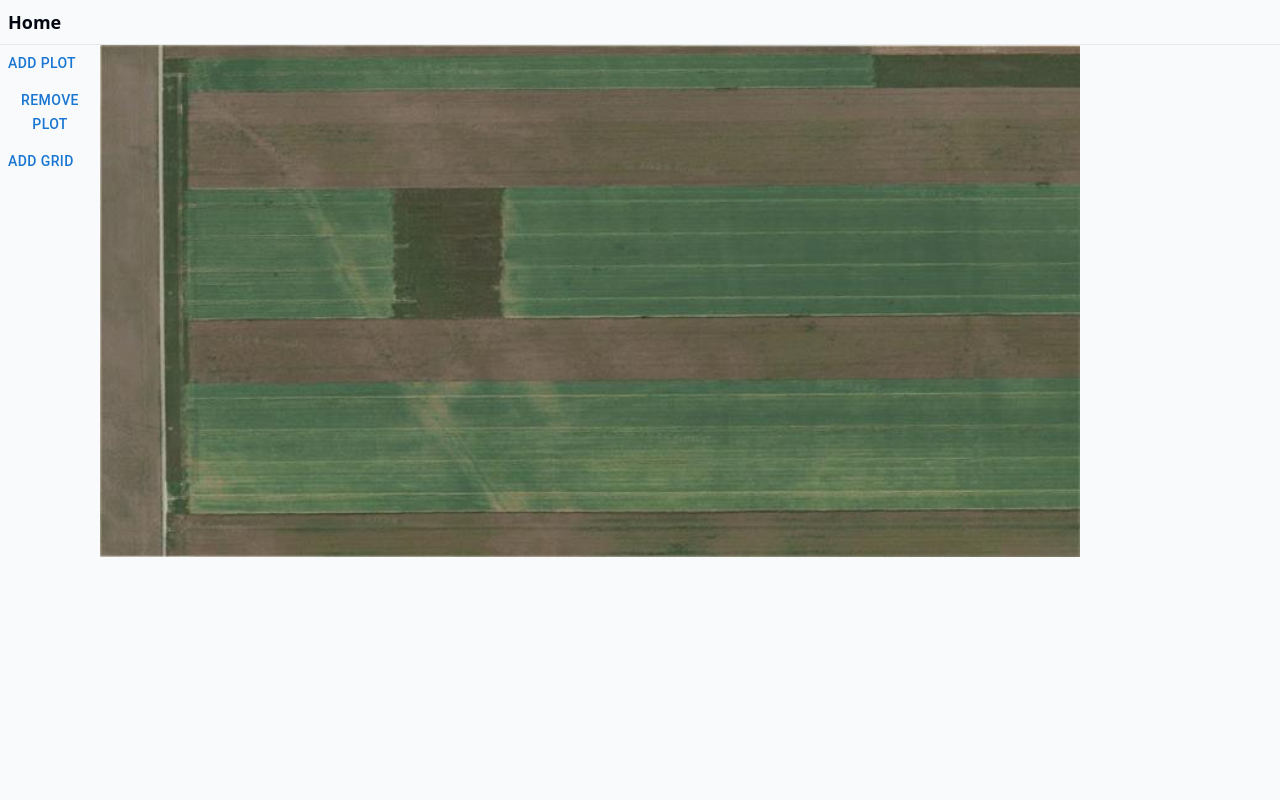
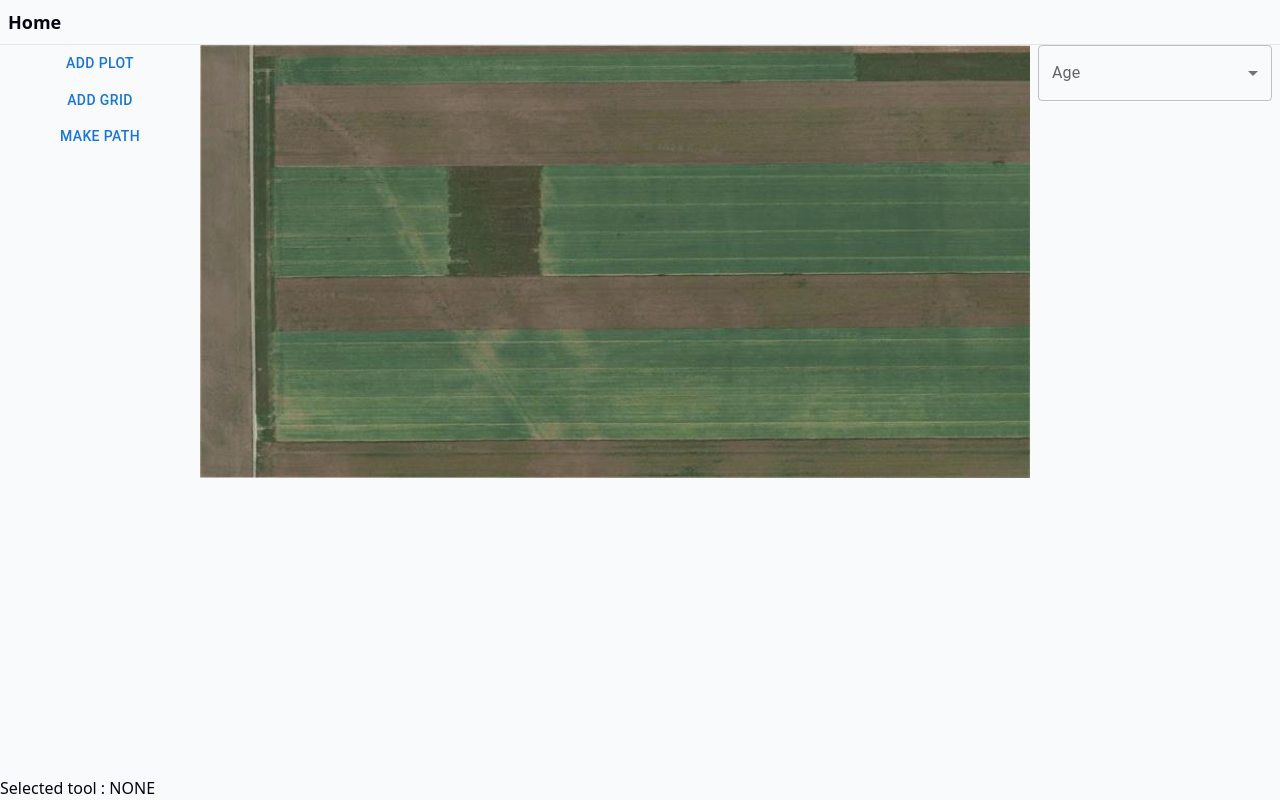
Before and after one commit to YohannTognetti/doriane-hackathon, a React (Vite) app: page / in a window 1280 px wide. Built offline with nearby package versions, Linux system fonts and the light colour scheme.

Commit message:
Implement path and some interface

```diff
--- a/package.json
+++ b/package.json
@@ -28,7 +28,9 @@
     "@tanstack/router-devtools": "^1.91.3",
     "immer": "^10.1.1",
     "jotai": "^2.10.4",
+    "jotai-optics": "^0.4.0",
     "konva": "^9.3.16",
+    "optics-ts": "^2.4.1",
     "react": "^18.3.1",
     "react-dom": "^18.3.1",
     "react-konva": "18.2.10",
--- /dev/null
+++ b/src/components/Input.tsx
@@ -0,0 +1,24 @@
+import { TextField, TextFieldProps } from '@mui/material'
+import { WritableAtom } from 'jotai'
+import { Atom, PrimitiveAtom, useAtom } from 'jotai'
+
+export default function DataInput(props: {
+    label?: string
+    atom: PrimitiveAtom<string>
+    customSetter?: (newValue: string) => void
+    type?: TextFieldProps['type']
+}) {
+    const [value, setValue] = useAtom(props.atom)
+    return (
+        <TextField
+            label={props.label}
+            variant="outlined"
+            size="small"
+            value={value ?? null}
+            onChange={(event) => {
+                setValue?.(event.target.value)
+            }}
+            type={props.type}
+        />
+    )
+}
--- a/src/components/Inspector.tsx
+++ b/src/components/Inspector.tsx
@@ -1,10 +1,27 @@
-import { Box, Button } from '@mui/material'
-import React, { useMemo } from 'react'
-import { plotsAtom, selectTool } from '../store/store'
+import {
+    Box,
+    Button,
+    FormControl,
+    InputLabel,
+    MenuItem,
+    Select,
+} from '@mui/material'
+import React, { useEffect, useMemo, useState } from 'react'
+import {
+    plotAtom,
+    plotField,
+    PlotInfo,
+    plotsAtom,
+    removePlotById,
+    selectTool,
+} from '../store/store'
 import { useAtom, useAtomValue } from 'jotai'
 import { selectAtom } from 'jotai/utils'
+import DataInput from './Input'
+import { focusAtom } from 'jotai-optics'
 
 export default function Inspector() {
+    const [displayPlot, setDisplayPlot] = useState<string | null>(null)
     const selectedPlot = useAtomValue(
         useMemo(
             () =>
@@ -14,16 +31,54 @@ export default function Inspector() {
             []
         )
     )
-    const first = selectedPlot[0]
-    if (first) {
-        return (
-            <Box width="200px" height={'100%'}>
-                <Box>Plot</Box>
-                <Box>id : {first?.id}</Box>
-                <Box>name : {first?.name}</Box>
-            </Box>
-        )
-    } else {
-        return <Box width="200px" height={'100%'}></Box>
-    }
+    useEffect(() => {
+        if (selectedPlot.length >= 1) {
+            setDisplayPlot(selectedPlot[0].id)
+        }
+    }, [selectedPlot])
+    const item = selectedPlot.find((plot) => plot.id === displayPlot)
+    return (
+        <Box
+            width="250px"
+            height={'100%'}
+            display={'flex'}
+            flexDirection={'column'}
+            paddingX={'8px'}
+            gap={'16px'}
+        >
+            <FormControl fullWidth>
+                <InputLabel id="demo-simple-select-label">Age</InputLabel>
+                <Select
+                    labelId="demo-simple-select-label"
+                    id="demo-simple-select"
+                    value={displayPlot}
+                    label="Plot"
+                    onChange={(event) => setDisplayPlot(event.target.value)}
+                >
+                    {selectedPlot.map((elt) => (
+                        <MenuItem
+                            value={elt.id}
+                        >{`${elt.id} - ${elt.name ?? '_'}`}</MenuItem>
+                    ))}
+                </Select>
+            </FormControl>
+            {item && <PlotInspector plot={item} />}
+        </Box>
+    )
 }
+
+function PlotInspector({ plot }: { plot: PlotInfo }) {
+    return (
+        <Box width="100%" display={'flex'} flexDirection={'column'} gap={'8px'}>
+            <Box>id : {plot.id}</Box>
+            <DataInput label="name" atom={plotField(plot.id, 'name')} />
+            <Button
+                onClick={() => removePlotById(plot.id)}
+                color="warning"
+                variant="contained"
+            >
+                Remove plot
+            </Button>
+        </Box>
+    )
+}
--- /dev/null
+++ b/src/components/PathRender.tsx
@@ -0,0 +1,32 @@
+import { useAtomValue } from 'jotai'
+import React from 'react'
+import { pathAtom } from '../store/path-store'
+import { Circle, Line } from 'react-konva'
+
+export default function PathRender() {
+    const points = useAtomValue(pathAtom)
+    // Transforme la liste d'IPoint en un tableau de nombres pour Konva
+    const flattenedPoints = points.flatMap((point) => [point.x, point.y])
+
+    return (
+        <>
+            <Line
+                points={flattenedPoints}
+                stroke={'black'}
+                strokeWidth={3}
+                tension={0} // Ajustez si vous voulez des courbes (tension > 0)
+                lineJoin="round"
+                closed={false} // Si vous voulez fermer le chemin, mettez `true`
+            />
+            {points.map((point, index) => (
+                <Circle
+                    key={index}
+                    x={point.x}
+                    y={point.y}
+                    radius={5}
+                    fill={'black'}
+                />
+            ))}
+        </>
+    )
+}
--- a/src/components/Toolbox.tsx
+++ b/src/components/Toolbox.tsx
@@ -1,36 +1,69 @@
-import { Button } from '@mui/material'
+import { Button, Input, TextField } from '@mui/material'
 import Box from '@mui/material/Box'
 import { useAtom, useAtomValue } from 'jotai'
-import { modeSelectedAtom, selectTool } from '../store/store'
+import { ETool, modeSelectedAtom, selectTool } from '../store/store'
+import DataInput from './Input'
+import {
+    gridGapXAtom,
+    gridGapYAtom,
+    gridNbColAtom,
+    gridNbRowAtom,
+} from '../store/grid-store'
+import { savePath } from '../store/path-store'
 
 export default function Toolbox() {
     const modeSelected = useAtomValue(modeSelectedAtom)
     return (
-        <Box width="100px" height="100%">
-            <Button
-                onClick={() => {
-                    selectTool('Add plot')
-                }}
-                color={modeSelected === 'Add plot' ? 'secondary' : 'primary'}
-            >
-                Add plot
-            </Button>
-            <Button
-                onClick={() => {
-                    selectTool('Remove plot')
-                }}
-                color={modeSelected === 'Remove plot' ? 'secondary' : 'primary'}
-            >
-                Remove plot
-            </Button>
-            <Button
-                onClick={() => {
-                    selectTool('Add grid')
-                }}
-                color={modeSelected === 'Add grid' ? 'secondary' : 'primary'}
-            >
-                Add grid
-            </Button>
+        <Box
+            width="200px"
+            height={'100%'}
+            display={'flex'}
+            flexDirection={'column'}
+        >
+            {[
+                { mode: ETool.ADD_PLOT, label: 'Add plot' },
+                { mode: ETool.ADD_GRID, label: 'Add grid' },
+                { mode: ETool.MAKE_PATH, label: 'Make path' },
+            ].map((elt) => (
+                <Button
+                    onClick={() => {
+                        selectTool(elt.mode)
+                    }}
+                    color={modeSelected === elt.mode ? 'secondary' : 'primary'}
+                >
+                    {elt.label}
+                </Button>
+            ))}
+            <Box marginTop={'auto'}>
+                Selected tool : {modeSelected}
+                {modeSelected === ETool.ADD_GRID && <GridTool />}
+                {modeSelected === ETool.MAKE_PATH && <PathTool />}
+            </Box>
         </Box>
     )
 }
+
+function GridTool() {
+    return (
+        <>
+            <DataInput atom={gridNbColAtom} label="nb Col" type="number" />
+            <DataInput atom={gridNbRowAtom} label="nb Row" type="number" />
+            <DataInput atom={gridGapXAtom} label="gap X" type="number" />
+            <DataInput atom={gridGapYAtom} label="gap Y" type="number" />
+        </>
+    )
+}
+
+function PathTool() {
+    return (
+        <>
+            <Button
+                variant="contained"
+                color="success"
+                onClick={() => savePath()}
+            >
+                Save path
+            </Button>
+        </>
+    )
+}
--- a/src/routes/index.tsx
+++ b/src/routes/index.tsx
@@ -1,6 +1,6 @@
 import * as React from 'react'
 import { createFileRoute } from '@tanstack/react-router'
-import { Stage, Layer, Star, Text } from 'react-konva'
+import { Stage, Layer, Star, Text, Rect } from 'react-konva'
 import DataAllPlotRender from '../components/PlotRender'
 import { useMemo, useRef, useState } from 'react'
 import FieldRender from '../components/FieldRender'
@@ -13,6 +13,7 @@ import {
     modeSelectedAtom,
     addGrid,
     setAllPlotIntersectToSelect,
+    ETool,
 } from '../store/store'
 import { selectAtom } from 'jotai/utils'
 import Box from '@mui/material/Box'
@@ -21,14 +22,25 @@ import AutoSizer from 'react-virtualized-auto-sizer'
 import { range } from '../utils/utils'
 import { DataSelectZoneRender } from '../components/SelectZone'
 import Inspector from '../components/Inspector'
+import { getAllGridOptions } from '../store/grid-store'
+import PathRender from '../components/PathRender'
+import { addPoint } from '../store/path-store'
 
 export const Route = createFileRoute('/')({
     component: HomeComponent,
 })
 
 function HomeComponent() {
-    const plots = useAtomValue(
-        useMemo(() => selectAtom(plotsAtom, (plots) => plots.length), [])
+    const plotIds = useAtomValue(
+        useMemo(
+            () =>
+                selectAtom(
+                    plotsAtom,
+                    (plots) => plots.map((elt) => elt.id),
+                    (a, b) => JSON.stringify(a) === JSON.stringify(b)
+                ),
+            []
+        )
     )
     const mode = useAtomValue(modeSelectedAtom)
     const setSelectedZone = useSetAtom(selectZoneAtom)
@@ -44,6 +56,15 @@ function HomeComponent() {
                                 id="mainLayer"
                                 onMouseDown={(event) => {
                                     if (event.target.attrs.id !== 'field') {
+                                        return
+                                    }
+                                    if (
+                                        ![
+                                            ETool.ADD_GRID,
+                                            ETool.ADD_PLOT,
+                                            ETool.NONE,
+                                        ].includes(mode)
+                                    ) {
                                         return
                                     }
                                     setSelectedZone({
@@ -81,17 +102,18 @@ function HomeComponent() {
                                             y2: selection.y2,
                                         })
                                     } else if (mode === 'Add grid') {
+                                        const gridOptions = getAllGridOptions()
                                         addGrid({
                                             x: selection.x,
                                             y: selection.y,
                                             x2: selection.x2,
                                             y2: selection.y2,
-                                            col: 3,
-                                            gapX: 5,
-                                            gapY: 5,
-                                            row: 3,
+                                            col: gridOptions.nbCol,
+                                            gapX: gridOptions.gapX,
+                                            gapY: gridOptions.gapY,
+                                            row: gridOptions.nbRow,
                                         })
-                                    } else if (mode === null) {
+                                    } else if (mode === ETool.NONE) {
                                         setAllPlotIntersectToSelect({
                                             x: selection.x,
                                             y: selection.y,
@@ -103,14 +125,31 @@ function HomeComponent() {
                                 }}
                             >
                                 <FieldRender width={width} height={height} />
-                                {range(plots).map((elt, index) => (
+                                {plotIds.map((id, index) => (
                                     <DataAllPlotRender
                                         plotIndex={index}
-                                        key={index}
+                                        key={id}
                                     />
                                 ))}
                                 <DataSelectZoneRender />
+                                <PathRender />
                             </Layer>
+                            {mode === ETool.MAKE_PATH && (
+                                <Layer>
+                                    <Rect
+                                        width={width}
+                                        height={height}
+                                        fill="transparent" // Vous pouvez aussi ajouter une couleur avec opacité.
+                                        onClick={(evt) => {
+                                            addPoint({
+                                                x: evt.evt.layerX,
+                                                y: evt.evt.layerY,
+                                            })
+                                        }}
+                                        listening={true} // Par défaut, activé pour capturer les événements.
+                                    />
+                                </Layer>
+                            )}
                         </Stage>
                     )}
                 </AutoSizer>
--- /dev/null
+++ b/src/store/global-store.ts
@@ -0,0 +1 @@
+// export const managerAtom = atom<Record<string,()
--- /dev/null
+++ b/src/store/grid-store.ts
@@ -0,0 +1,16 @@
+import { atom } from 'jotai'
+import { store } from './store'
+
+export const gridNbRowAtom = atom('3')
+export const gridNbColAtom = atom('3')
+export const gridGapXAtom = atom('5')
+export const gridGapYAtom = atom('5')
+
+export const getAllGridOptions = () => {
+    return {
+        nbRow: Number(store.get(gridNbRowAtom)) || 1,
+        nbCol: Number(store.get(gridNbColAtom)) || 1,
+        gapX: Number(store.get(gridGapXAtom)) || 0,
+        gapY: Number(store.get(gridGapYAtom)) || 0,
+    }
+}
--- /dev/null
+++ b/src/store/path-store.ts
@@ -0,0 +1,22 @@
+import { atom } from 'jotai'
+import { getUniqueId, store } from './store'
+
+export interface IPoint {
+    x: number
+    y: number
+}
+export const pathListAtom = atom<{ id: string; path: IPoint[] }[]>([])
+
+export const pathAtom = atom<IPoint[]>([])
+
+export function addPoint(point: IPoint) {
+    store.set(pathAtom, (oldPath) => [...oldPath, point])
+}
+export function savePath() {
+    const path = store.get(pathAtom)
+    store.set(pathListAtom, (old) => [
+        ...old,
+        { id: getUniqueId(), path: path },
+    ])
+    store.set(pathAtom, [])
+}
--- a/src/store/store.ts
+++ b/src/store/store.ts
@@ -1,5 +1,6 @@
 import { atom, getDefaultStore } from 'jotai'
-import { produce } from 'immer'
+import { current, produce } from 'immer'
+import { PrimitiveAtom } from 'jotai'
 export const store = getDefaultStore()
 export interface Rectangle {
     x: number
@@ -18,6 +19,10 @@ export interface PlotInfo {
     name?: string
 }
 export const idGenerator = atom<number>(1)
+export function getUniqueId() {
+    store.set(idGenerator, (old) => old + 1)
+    return store.get(idGenerator).toString()
+}
 
 export const plotsAtom = atom<PlotInfo[]>([])
 export const isDrag = atom<boolean>()
@@ -38,8 +43,7 @@ export const addPlot = ({
     if (Math.abs(x2 - x) < 2 || Math.abs(y2 - y) < 2) {
         return
     }
-    const id = store.get(idGenerator)
-    store.set(idGenerator, id + 1)
+    const id = getUniqueId()
     store.set(plotsAtom, (plots): PlotInfo[] => {
         return [
             ...plots,
@@ -95,9 +99,10 @@ export const selectPlot = (plotIndex: number) => {
         })
     )
 }
-export const removePlot = (plotIndex: number) => {
+
+export const removePlotById = (plotId: string) => {
     store.set(plotsAtom, (plots) => {
-        const newPlots = plots.filter((plot, index) => index !== plotIndex)
+        const newPlots = plots.filter((plot) => plot.id !== plotId)
         return newPlots
     })
 }
@@ -130,14 +135,42 @@ export function isIntersect(selection: Rectangle, item: Rectangle): boolean {
     return !noIntersection
 }
 
-export type ITool =
-    | 'Add plot'
-    | 'Remove plot'
-    | 'Select plot'
-    | 'Add grid'
-    | null
-export const modeSelectedAtom = atom<ITool>(null)
+export enum ETool {
+    ADD_PLOT = 'Add plot',
+    ADD_GRID = 'Add grid',
+    MAKE_PATH = 'Make path',
 
-export const selectTool = (tool: ITool) => {
-    store.set(modeSelectedAtom, (old) => (old === tool ? null : tool))
+    NONE = 'NONE',
 }
+export const modeSelectedAtom = atom<ETool>(ETool.NONE)
+
+export const selectTool = (tool: ETool) => {
+    store.set(modeSelectedAtom, (old) => (old === tool ? ETool.NONE : tool))
+}
+
+export const plotAtom = (plotId: string) =>
+    atom(
+        (get) => get(plotsAtom).find((elt) => elt.id === plotId)!, // Lecture de la valeur de la clé
+        (get, set, newValue: PlotInfo) => {
+            const currentObject = get(plotsAtom)
+            set(
+                plotsAtom,
+                produce((plots) => {
+                    const plotIndex = plots.findIndex(
+                        (elt) => elt.id === plotId
+                    )
+                    plots[plotIndex] = newValue
+                })
+            )
+        }
+    )
+export const plotField = (plotId: string, plotField: 'name') =>
+    atom(
+        (get) => get(plotAtom(plotId))[plotField] ?? '',
+        (get, set, newValue: string) => {
+            const atom = plotAtom(plotId)
+            const currentObject = get(atom)
+            if (!currentObject) return
+            set(atom, { ...currentObject, [plotField]: newValue })
+        }
+    ) as PrimitiveAtom<string>
```
Also changed, not shown: src/components/PlotRender.tsx (+3 -4 lines), 1 other file (tests, documents, lock files or other folders).
